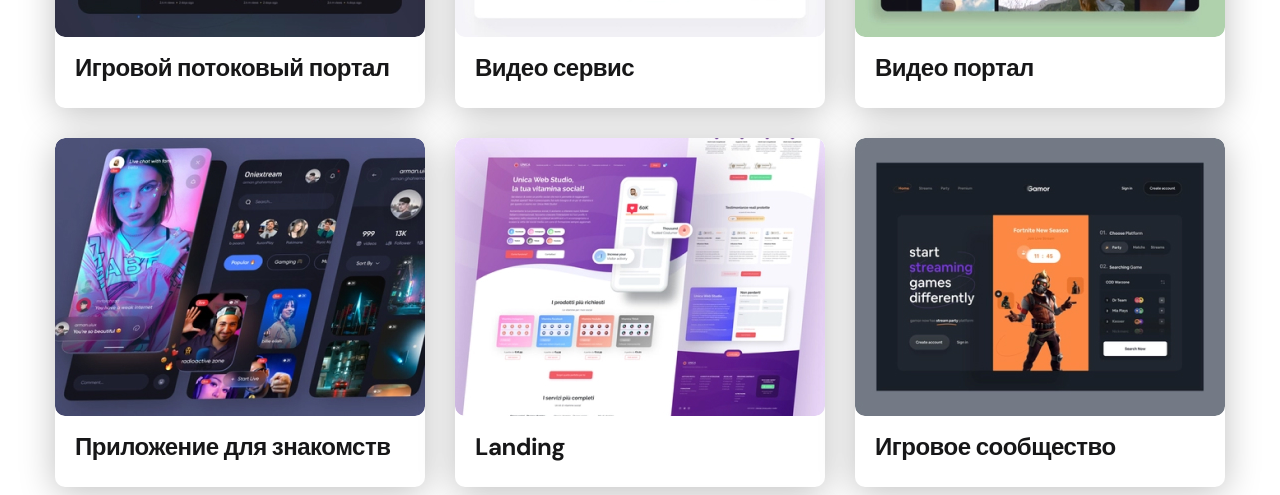
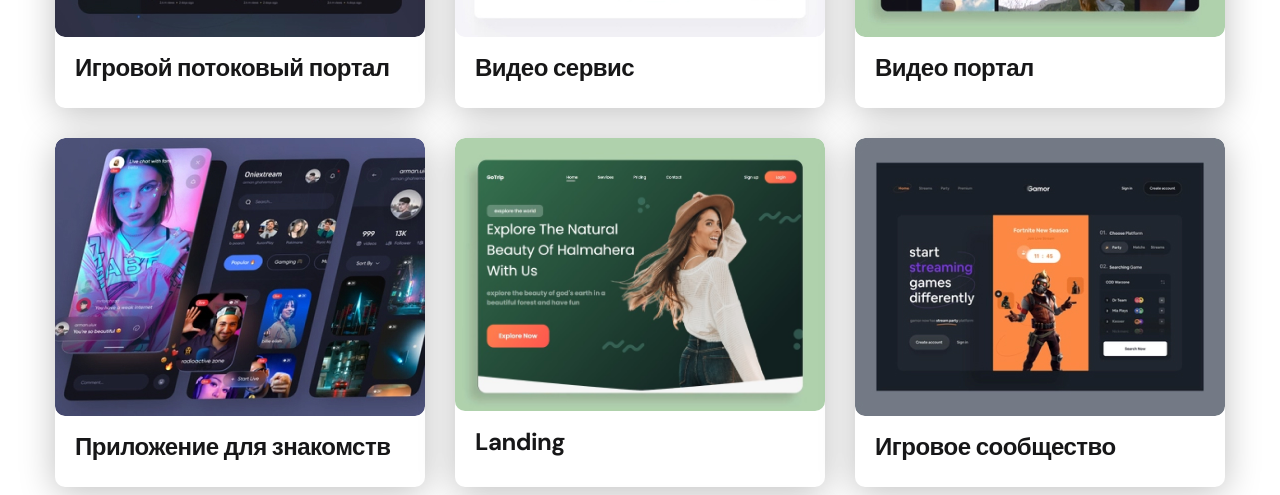
Before and after one commit to leoturrr/leoturrr.github.io, a plain HTML site: page index.html in a window 1280 px wide. Shown: the part 1220-1715 px from the top of the page. Drawn offline with Linux system fonts and the light colour scheme.

Commit message:
Update index.html

```diff
--- a/index.html
+++ b/index.html
@@ -84,7 +84,7 @@
                     </li>
                     <li class="project">
                         <a href="./progect5.html">
-                            <img src="./img/projects/05.jpg" alt="project img" class="project__img">
+                            <img src="./img/projects/project1.jpg" alt="project img" class="project__img">
                             <h3 class="project__title">Landing</h3>
                         </a>
                     </li>
```
